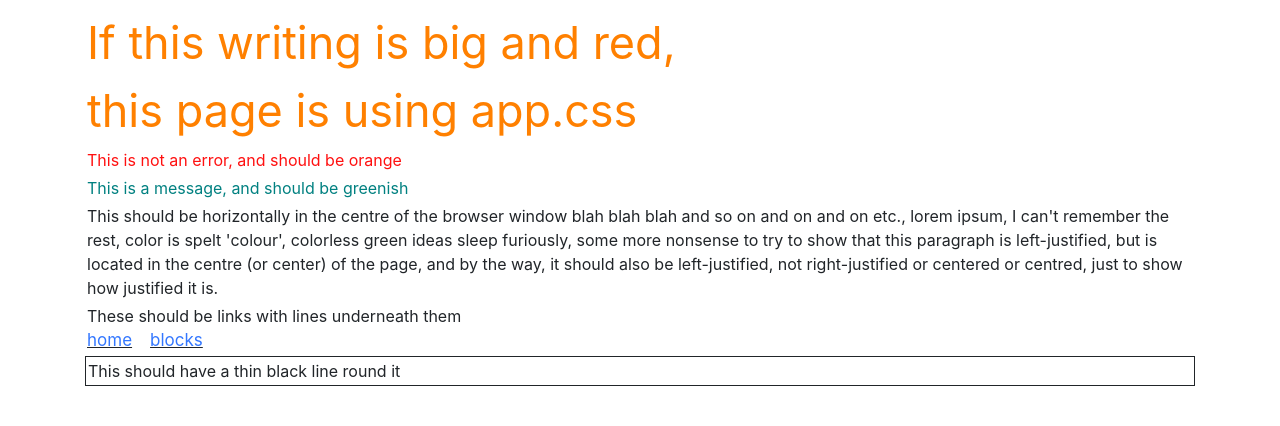
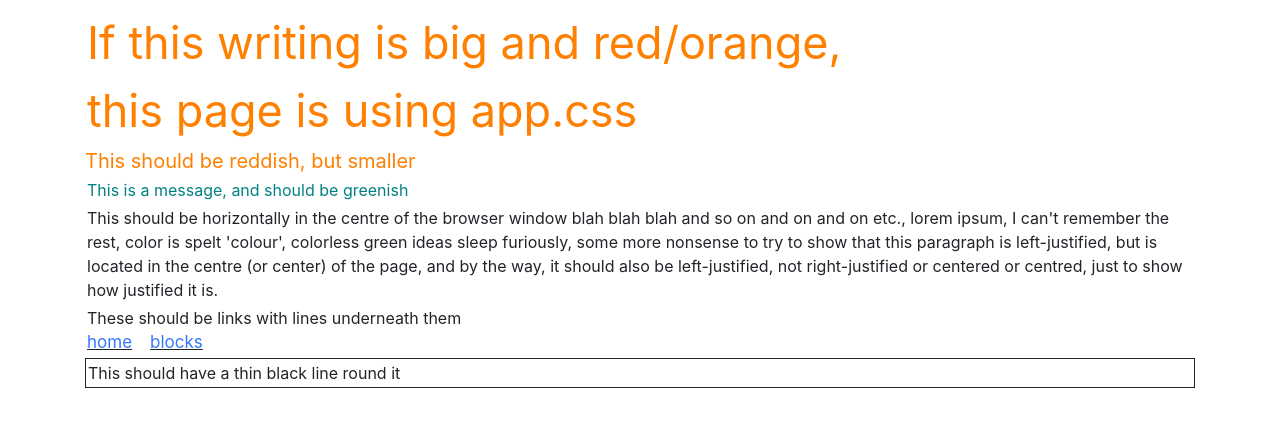
Before and after one commit to pdxrod/blockchain_explorer, a website: page assets/css/example.html in a window 1280 px wide. Drawn offline with nearby package versions, Linux system fonts and the light colour scheme.

Commit message:
Tidied up css, and got errors to show in reddish/orange

```diff
--- a/assets/css/app.css
+++ b/assets/css/app.css
@@ -12,7 +12,8 @@ form {
 }
 
 .error {
-  color: #FF1010;
+  color: #FF8000;
+  font-size: 20px;
 }
 
 .test {
--- a/assets/css/example.html
+++ b/assets/css/example.html
@@ -11,10 +11,14 @@
     <div class="outer">
 
       <div class="container">
-        <p class="test">If this writing is big and red,
+        <p class="test">If this writing is big and red/orange,
+
         <br />this page is using app.css</p>
-        <p id="error" class="error">This is not an error, and should be orange</p>
+
+        <span class="error">This should be reddish, but smaller</span>
+
         <p id="instructions" class="instructions">This is a message, and should be greenish</p>
+
         <p>This should be horizontally in the centre of the browser window blah blah blah and so on and on and on etc., lorem ipsum, I can't remember the rest, color is spelt 'colour', colorless green ideas sleep furiously, some more nonsense to try to show that this paragraph is left-justified, but is located in the centre (or center) of the page, and by the way, it should also be left-justified, not right-justified or centered or centred, just to show how justified it is.</p>
 
         <p> These should be links with lines underneath them<br />
@@ -25,7 +29,6 @@
         <p class="transaction_block">
           This should have a thin black line round it
         </p>
-
       </div>
 
     </div>
```
Also changed, not shown: 1 other file. Lines whose indentation alone changed are shown as unchanged.
